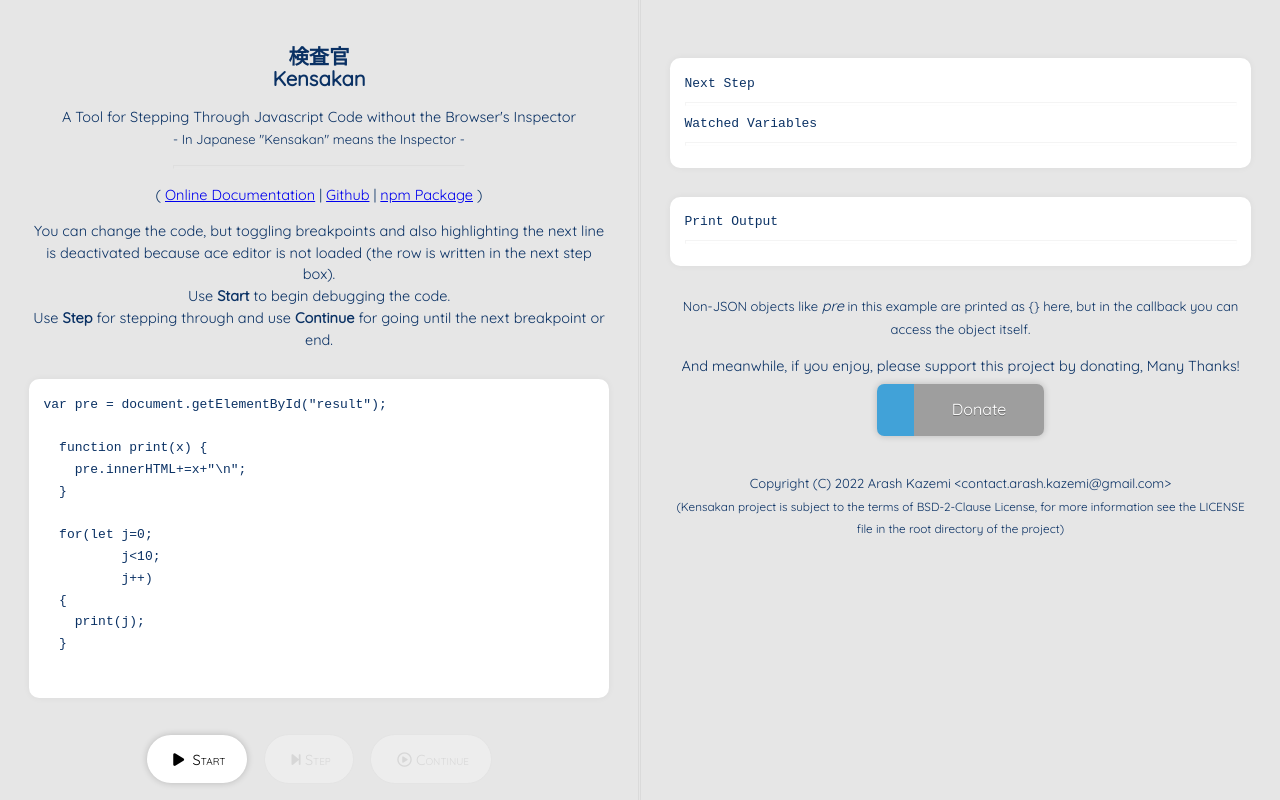
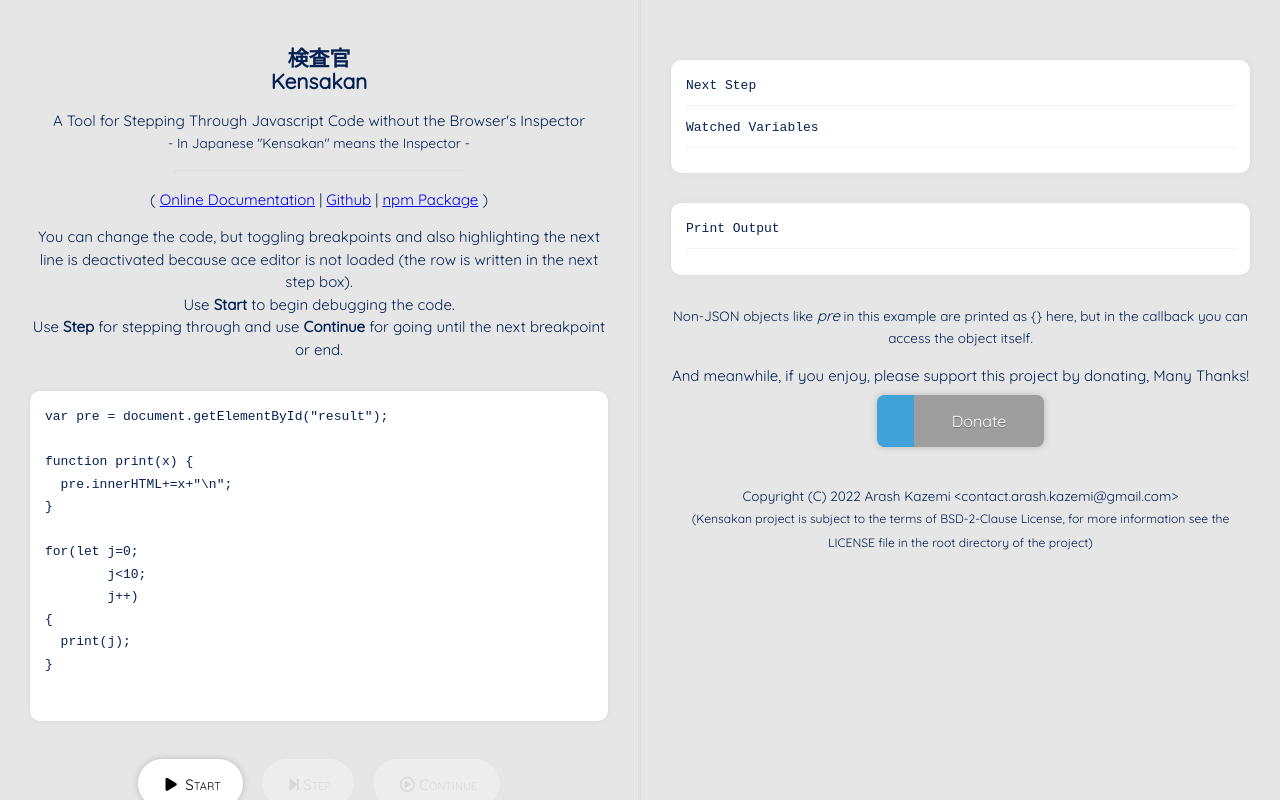
Before and after one commit to arashkazemi/tati, a website built with webpack: page index.html in a window 1280 px wide. Built offline with nearby package versions, Linux system fonts and the light colour scheme; grey boxes are pictures that could not be loaded; a web font is replaced by a local one.

Commit message:
Fixed pre code indentation and a few styles in the example.

```diff
--- a/index.html
+++ b/index.html
@@ -39,12 +39,12 @@
         background: #e6e6e6;
         text-align: center;
         padding: 2rem;
-        color: #0a3164;
+        color: #052154;
         line-height: 1.5rem;
       }
       *:not(pre):not(#editor *):not(.fa) {
         font-family: 'Quicksand', lucida sans, helvetica, verdana, sans;
-        font-size:  14.5px;
+        font-size:  15px;
       }
       h2 {
         font-size:  140% !important;
```
Lines whose indentation alone changed are shown as unchanged.
